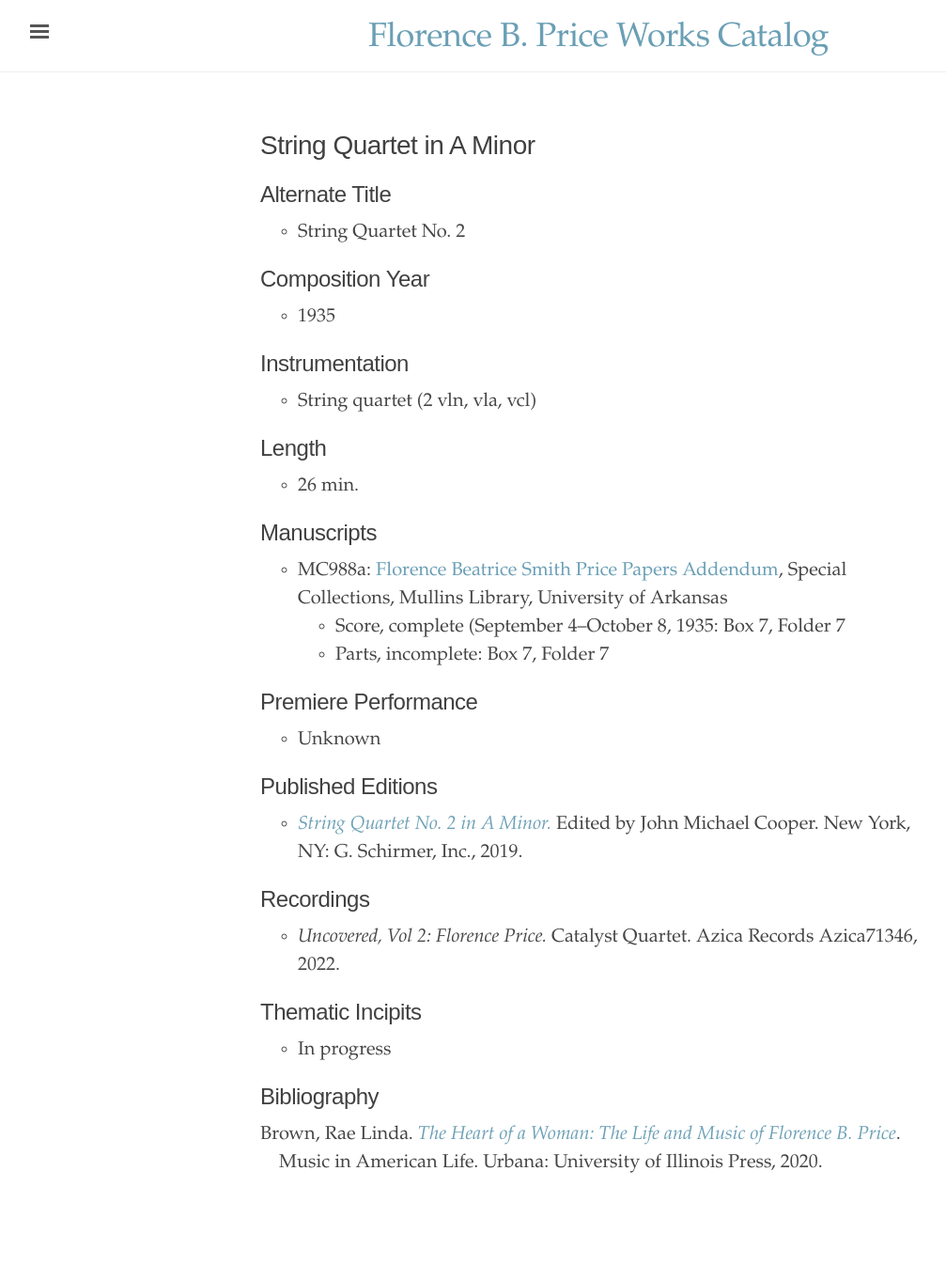
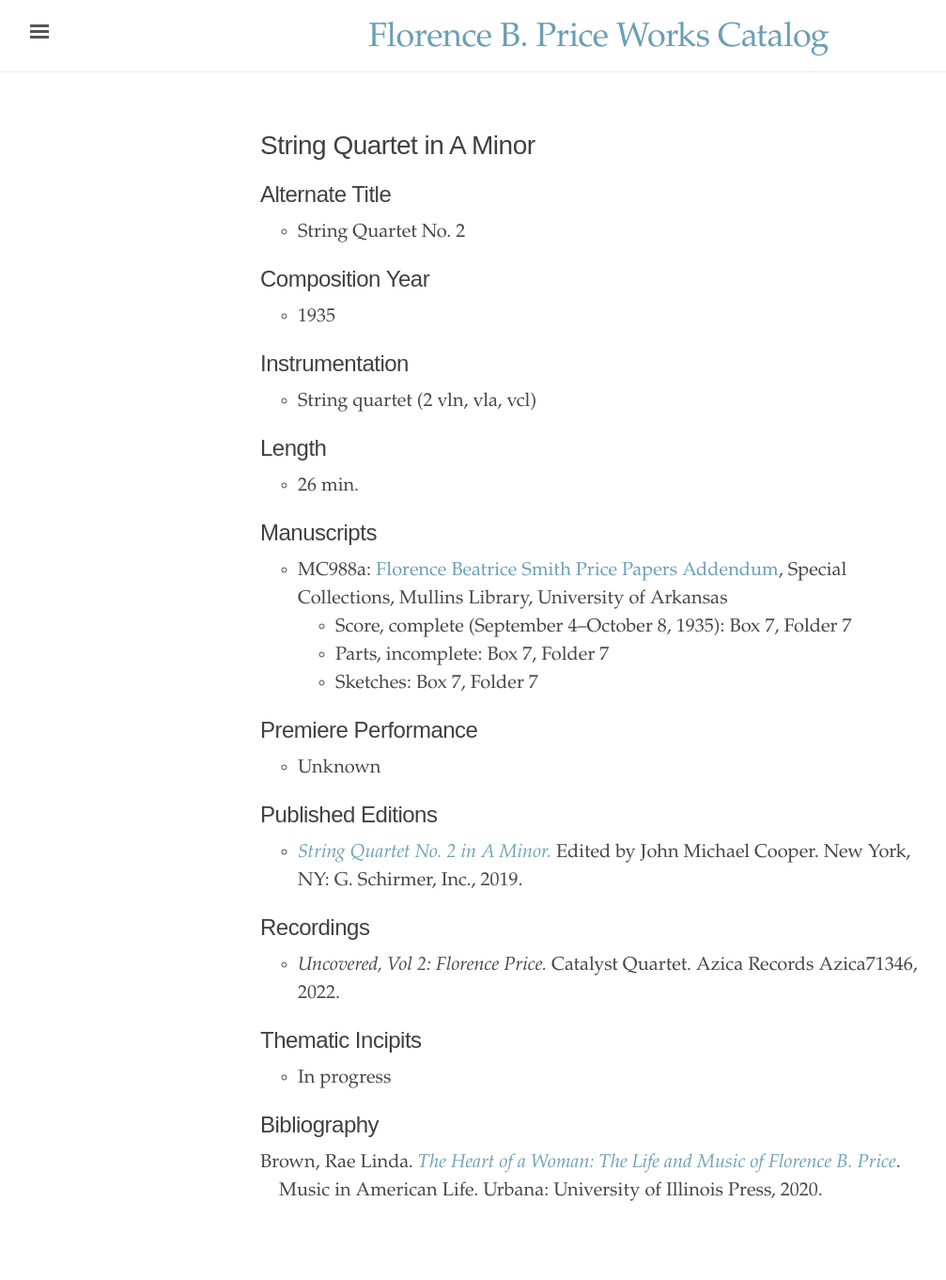
Before and after one commit to dwshadle/florence-price-catalog, a Jekyll site: the page built from _texts/price-string_quartet_in_a_minor.md, in a window 1280 px wide. Shown: the whole page at 94% size, without its empty margins (3-1010 px from the left). Built offline with Jekyll 4.4.1, drawn with Linux system fonts in a browser that asks for light colours; before the commit the page ends 1332 px from its top, so only the background shows below that.

Commit message:
Update price-string_quartet_in_a_minor.md

```diff
--- a/_texts/price-string_quartet_in_a_minor.md
+++ b/_texts/price-string_quartet_in_a_minor.md
@@ -20,8 +20,9 @@ permalink: /price-string-quartet-in-a-minor/
 
 ## Manuscripts
 - MC988a: <a href="https://uark.as.atlas-sys.com/repositories/2/resources/1522" target="_blank">Florence Beatrice Smith Price Papers Addendum</a>, Special Collections, Mullins Library, University of Arkansas
-    * Score, complete (September 4&ndash;October 8, 1935: Box 7, Folder 7
+    * Score, complete (September 4&ndash;October 8, 1935): Box 7, Folder 7
     * Parts, incomplete: Box 7, Folder 7
+    * Sketches: Box 7, Folder 7
 
 ## Premiere Performance
 - Unknown
```
